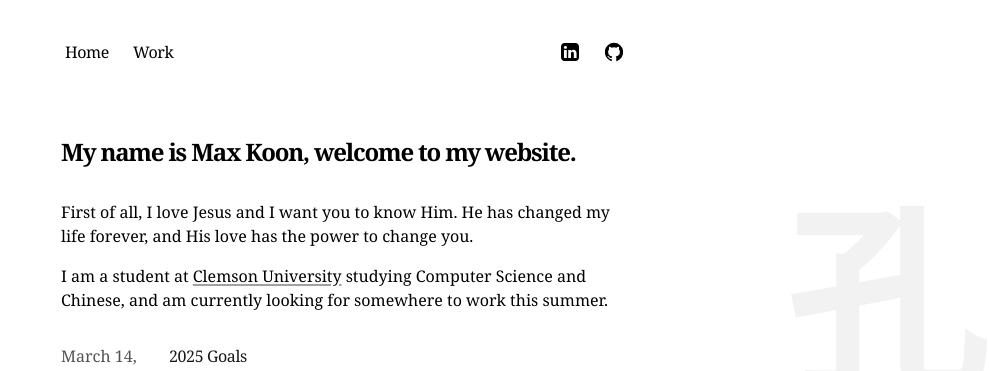
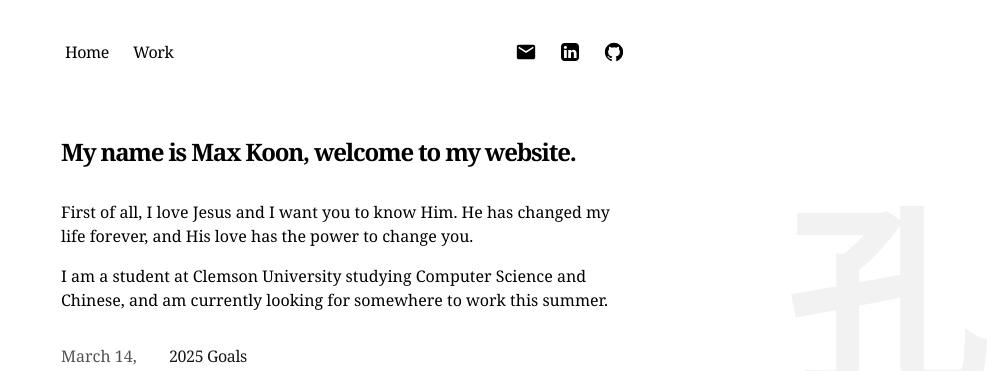
Before and after one commit to k2on/site, a Next.js app: page / in a window 1280 px wide. Shown: the top 371 px of the page, without its empty margins (291-1280 px from the left). Built offline with nearby package versions, Linux system fonts and the light colour scheme.

Commit message:
feat: add email

```diff
--- /dev/null
+++ b/app/components/icon/email.tsx
@@ -0,0 +1,18 @@
+import { SVGProps } from "react";
+
+export function EmailSolid(props: SVGProps<SVGSVGElement>) {
+  return (
+    <svg
+      xmlns="http://www.w3.org/2000/svg"
+      viewBox="0 0 24 24"
+      width="1em"
+      height="1em"
+      {...props}
+    >
+      <path
+        fill="currentColor"
+        d="M20 4H4c-1.1 0-1.99.9-1.99 2L2 18c0 1.1.9 2 2 2h16c1.1 0 2-.9 2-2V6c0-1.1-.9-2-2-2m0 4l-8 5l-8-5V6l8 5l8-5z"
+      ></path>
+    </svg>
+  )
+}
--- a/app/components/nav.tsx
+++ b/app/components/nav.tsx
@@ -1,6 +1,7 @@
 import Link from "next/link";
 import { GithubSolid } from "./icon/github";
 import { LinkedinSolid } from "./icon/linkedin";
+import { EmailSolid } from "./icon/email";
 
 const navItems = {
   "/": {
@@ -34,6 +35,13 @@ export function Navbar() {
           </div>
           <div className="flex flex-row space-x-0 pl-10 items-center">
             <Link
+              href="mailto:max@koonindustries.com"
+              target="_blank"
+              className="transition-all hover:text-neutral-800 dark:hover:text-neutral-200 flex align-middle relative py-1 px-2 m-1"
+            >
+              <EmailSolid width={22} height={22} />
+            </Link>
+            <Link
               href="https://linkedin.com/in/maxkoon"
               target="_blank"
               className="transition-all hover:text-neutral-800 dark:hover:text-neutral-200 flex align-middle relative py-1 px-2 m-1"
--- a/app/page.tsx
+++ b/app/page.tsx
@@ -1,5 +1,4 @@
 import { BlogPosts } from "app/components/posts";
-import Link from "next/link";
 
 export default function Page() {
   return (
@@ -9,11 +8,7 @@ export default function Page() {
       </h1>
       <p className="mb-4">{`First of all, I love Jesus and I want you to know Him. He has changed my life forever, and His love has the power to change you.`}</p>
       <p className="mb-4 prose">
-        {`I am a student at `}
-        <Link className="underline" href={"/blog/clemson"}>
-          Clemson University
-        </Link>
-        {` studying Computer Science and Chinese, and am currently looking for somewhere to work this summer.`}
+        {`I am a student at Clemson University studying Computer Science and Chinese, and am currently looking for somewhere to work this summer.`}
       </p>
       <div className="my-8">
         <BlogPosts />
```
